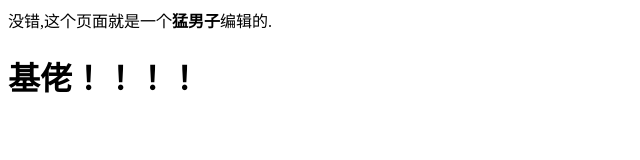
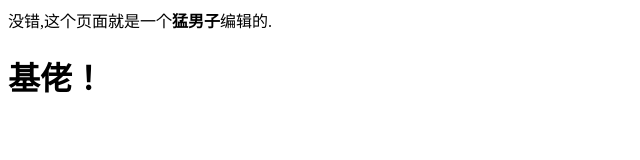
Before and after one commit to nmhd0810/studyife, a plain HTML site: page index.html in a window 1280 px wide. Shown: the full height of the page, 0-640 px from the left. Drawn offline with Linux system fonts and the light colour scheme.

Commit message:
no message

```diff
--- a/index.html
+++ b/index.html
@@ -6,6 +6,6 @@
 </head>
 <body>
     没错,这个页面就是一个<strong>猛男子</strong>编辑的.
-    <h1>基佬！！！！</h1>
+    <h1>基佬！</h1>
 </body>
 </html>
```
